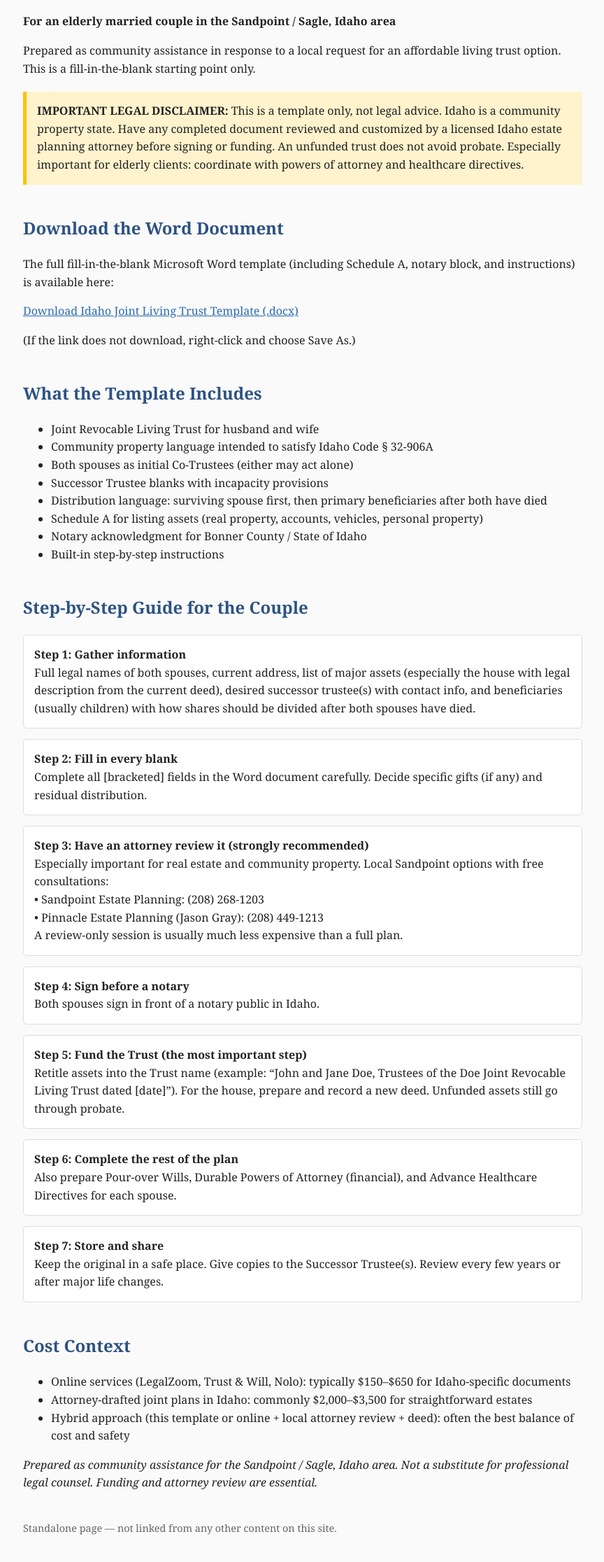
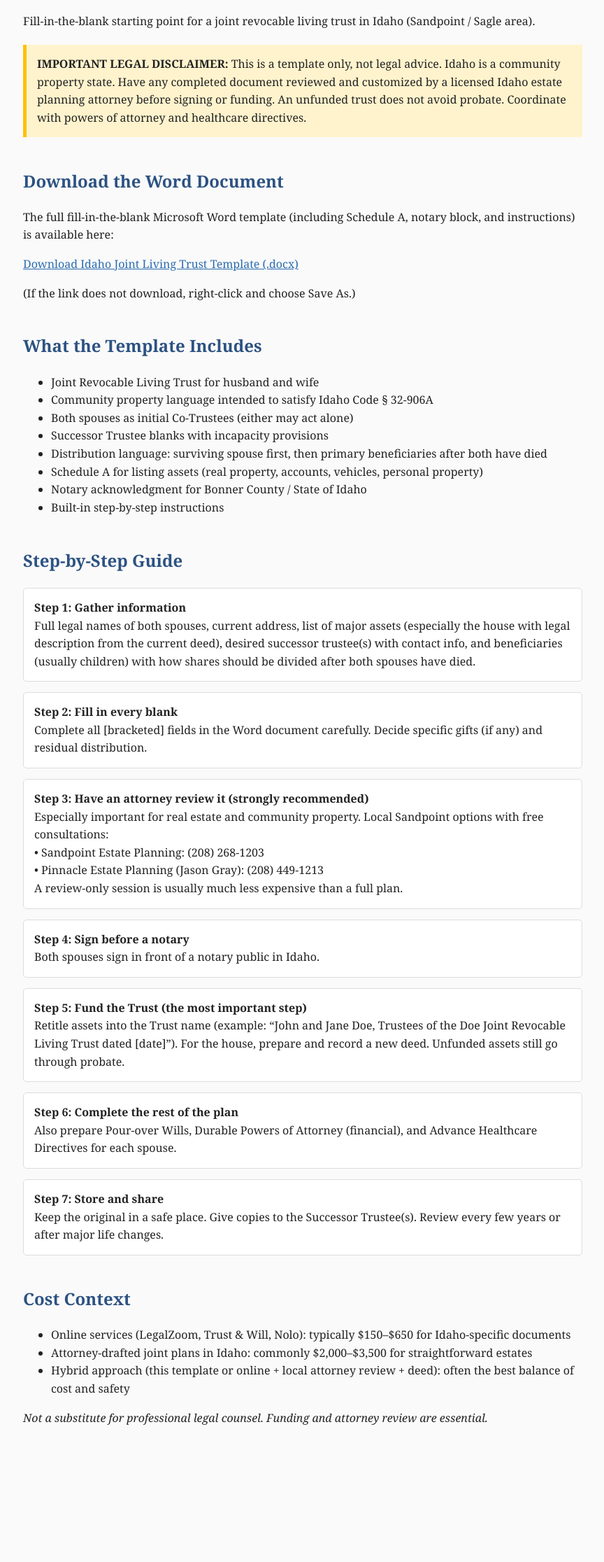
Before and after one commit to brian2187/brian2187.github.io, a plain HTML site: page living-trust/index.html in a window 1280 px wide. Shown: the part 152-2384 px from the top of the page at 70% size, without its empty margins (207-1071 px from the left). After the commit the page ends 2231 px from the top, so only its background shows below. Drawn offline with Linux system fonts and the light colour scheme.

Commit message:
Remove elderly couple references; present the template content directly

```diff
--- a/living-trust/index.html
+++ b/living-trust/index.html
@@ -18,11 +18,10 @@
 <body>
 <p class="top-link"><a href="https://brian2187.github.io/backwoods-tech-support/less-traveled/contact.html">Less Traveled Contact</a></p>
 <h1>Idaho Joint Revocable Living Trust Template</h1>
-<p><strong>For an elderly married couple in the Sandpoint / Sagle, Idaho area</strong></p>
-<p>Prepared as community assistance in response to a local request for an affordable living trust option. This is a fill-in-the-blank starting point only.</p>
+<p>Fill-in-the-blank starting point for a joint revocable living trust in Idaho (Sandpoint / Sagle area).</p>
 
 <div class="disclaimer">
-<strong>IMPORTANT LEGAL DISCLAIMER:</strong> This is a template only, not legal advice. Idaho is a community property state. Have any completed document reviewed and customized by a licensed Idaho estate planning attorney before signing or funding. An unfunded trust does not avoid probate. Especially important for elderly clients: coordinate with powers of attorney and healthcare directives.
+<strong>IMPORTANT LEGAL DISCLAIMER:</strong> This is a template only, not legal advice. Idaho is a community property state. Have any completed document reviewed and customized by a licensed Idaho estate planning attorney before signing or funding. An unfunded trust does not avoid probate. Coordinate with powers of attorney and healthcare directives.
 </div>
 
 <h2>Download the Word Document</h2>
@@ -42,7 +41,7 @@
 <li>Built-in step-by-step instructions</li>
 </ul>
 
-<h2>Step-by-Step Guide for the Couple</h2>
+<h2>Step-by-Step Guide</h2>
 
 <div class="step">
 <strong>Step 1: Gather information</strong><br>
@@ -89,7 +88,6 @@ Keep the original in a safe place. Give copies to the Successor Trustee(s). Revi
 <li>Hybrid approach (this template or online + local attorney review + deed): often the best balance of cost and safety</li>
 </ul>
 
-<p><em>Prepared as community assistance for the Sandpoint / Sagle, Idaho area. Not a substitute for professional legal counsel. Funding and attorney review are essential.</em></p>
-<p style="margin-top:40px; font-size:0.9em; color:#666;">Standalone page — not linked from any other content on this site.</p>
+<p><em>Not a substitute for professional legal counsel. Funding and attorney review are essential.</em></p>
 </body>
 </html>
```
